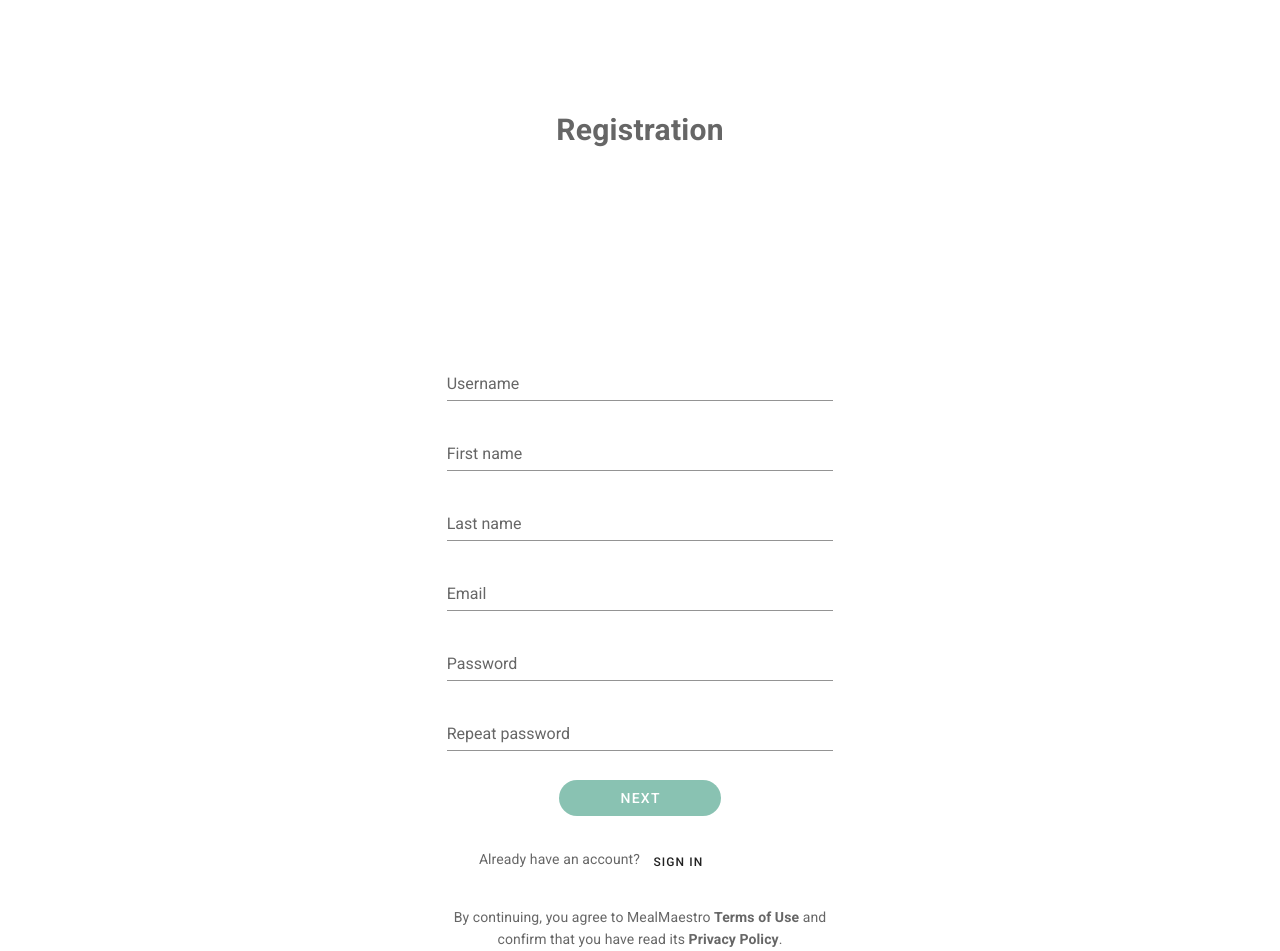
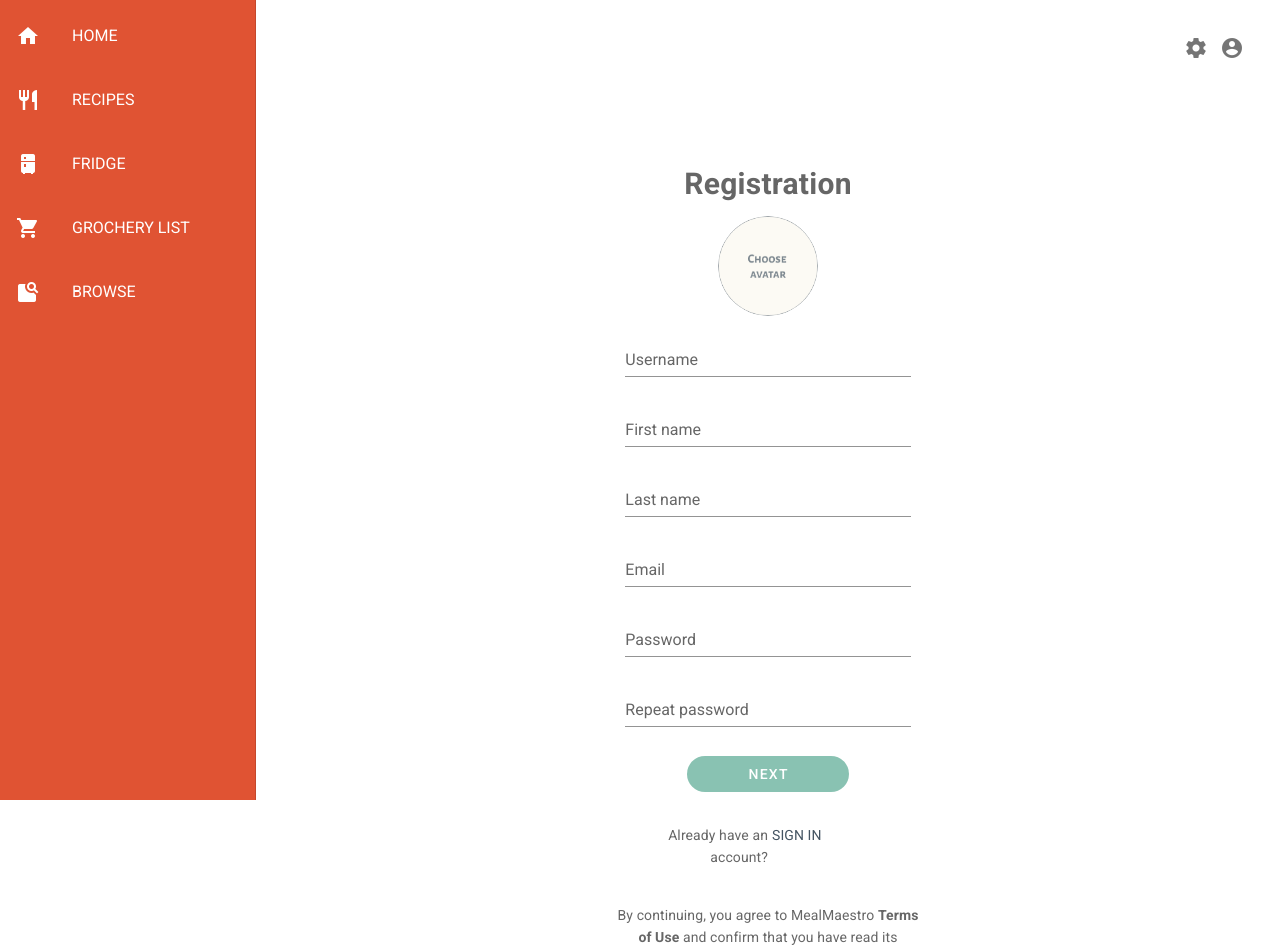
Before and after one commit to lucijaba7/MealMaestro-frontend, a Vue app: page /registration in a window 1280 px wide. Shown: the top 951 px of the page. Built offline with nearby package versions, Linux system fonts and the light colour scheme.

Commit message:
Popravak gridova

```diff
--- a/src/App.vue
+++ b/src/App.vue
@@ -4,6 +4,7 @@
 
     <v-main>
       <FloatingNav />
+
       <router-view></router-view>
     </v-main>
   </v-app>
@@ -12,6 +13,7 @@
 <script>
 import Sidebar from "@/components/Sidebar";
 import FloatingNav from "@/components/FloatingNav";
+import AvatarPopup from '@/components/AvatarPopup';
 
 export default {
   name: "App",
--- a/src/components/AvatarPicker.vue
+++ /dev/null
@@ -1,59 +0,0 @@
-<template>
-    <v-dialog :fullscreen="$vuetify.breakpoint.xs" width="500" transition="dialog-bottom-transition" v-model="show">
-        <v-card>
-            <v-toolbar dark color="primary">
-                <v-btn icon dark @click="show = false">
-                    <v-icon>close</v-icon>
-                </v-btn>
-                <v-toolbar-title>Select an Avatar</v-toolbar-title>
-                <v-spacer></v-spacer>
-            </v-toolbar>
-           <v-layout row wrap v-if="avatars">
-                <v-flex
-                    v-for="avatar in avatars"
-                    :key="avatar.id"
-                    xs4 sm3
-                    d-flex>
-                    <v-card tile flat class="d-flex">
-                        <v-card-text class="d-flex">
-                            <v-avatar
-                                size="96"
-                                @click="selectAvatar(avatar)"
-                                class="avatar-picker-avatar"
-                                :class="{ 'current': avatar.id === currentAvatar }">
-                                <img :src="'/avatars/' + (avatar.path)">
-                            </v-avatar>
-                        </v-card-text>
-                    </v-card>
-                </v-flex>
-            </v-layout>
-        </v-card>
-    </v-dialog>
-</template>
-
-<script>
-export default {
-    props: {
-        currentAvatar: {
-            type: String,
-            required: true
-        },
-        value: Boolean
-    },
-
-    async mounted () {
-            await this.$store.dispatch('fetchAvatars')
-    },
-
-    computed: {
-        show: {
-            get () {
-                return this.value
-            },
-            set (value) {
-                this.$emit('input', value)
-            }
-        }
-    }
-}
-</script>
--- /dev/null
+++ b/src/components/AvatarPopup.vue
@@ -0,0 +1,26 @@
+<template>
+
+    <v-dialog max-width="600px">
+                     <template v-slot:activator="{ on }">
+                        <v-btn icon x-small v-on="on" class="ma-10">
+                           <v-avatar size="100">
+                              <img src="../assets/choose-avatar.png" contain position alt="Avatar">
+                           </v-avatar>
+                        </v-btn>
+                     </template>
+                     <v-card class="text-center">
+                        <v-list-item-content class="justify-center">
+                           <div class="mx-auto text-center">
+                           </div>
+                        </v-list-item-content>
+                     </v-card>
+    </v-dialog>
+</template>
+
+<script>
+
+
+export default {
+
+}
+</script>
--- a/src/components/FloatingNav.vue
+++ b/src/components/FloatingNav.vue
@@ -11,13 +11,13 @@
   <!-- <v-app-bar dense dark floating collapse>
     <v-app-bar-nav-icon></v-app-bar-nav-icon> -->
   <span class="floating-nav float-right">
-    <!-- <v-btn icon>
+    <v-btn icon>
       <v-icon>mdi-cog</v-icon>
     </v-btn>
 
     <v-btn icon>
       <v-icon>mdi-account-circle</v-icon>
-    </v-btn> -->
+    </v-btn>
   </span>
   <!-- </v-app-bar> -->
 </template>
--- a/src/components/Sidebar.vue
+++ b/src/components/Sidebar.vue
@@ -1,6 +1,6 @@
 <template>
 <div>
-  <!-- <v-navigation-drawer class="secondary" app fixed permanent expand-on-hover>
+  <v-navigation-drawer class="secondary" app fixed permanent expand-on-hover>
     <v-list nav>
       <v-list-item
         class="navigation-items"
@@ -17,7 +17,7 @@
         }}</v-list-item-title>
       </v-list-item>
     </v-list>
-  </v-navigation-drawer> -->
+  </v-navigation-drawer>
 </div>
 </template>
 
--- a/src/views/Login.vue
+++ b/src/views/Login.vue
@@ -1,13 +1,13 @@
 <template>
 
          <v-container fluid fill-height justify-center>
-            <!-- <v-container align-center justify-center> -->
-               <v-flex xs12 sm6 md4>
+               <v-row justify="space-around">
+                  <v-col xs="12" sm="6" md="4"  >
                   <v-card class="elevation-0 ">
                      <v-card-text class="py-2">
                         <v-row justify="center" >
-                      <v-col cols="12" xs="4" md="8"  flat>
-                       <v-card
+                      <v-col xs="8" md="8" flat>
+                         <v-card
                         class="mx-auto"
                         flat
                         >
@@ -50,14 +50,18 @@
                      </v-layout>
                      </v-card-text>
                   </v-card>
-               </v-flex>
+                  </v-col>
+               </v-row>
             </v-container>
 
 </template>
 
 <script>
+// import AvatarPopup from '../components/AvatarPopup.vue'
+
 export default {
    name: 'Login',
+
    props: {
       source: String,
    },
--- a/src/views/Registration.vue
+++ b/src/views/Registration.vue
@@ -1,7 +1,7 @@
 <template>
          <v-container fluid fill-height justify-center>
-            <!-- <v-container align-center justify-center> -->
-               <v-flex xs12 sm6 md4>
+            <v-row justify="space-around" >
+               <v-col xs="12" sm="6" md="4">
                   <v-card class="elevation-0 ">
                      <v-card-text class="py-2">
                          <v-row justify="center" >
@@ -9,68 +9,40 @@
                           <h2 class="justify-center">Registration</h2 >
                         </v-card-title>
                          </v-row>
-                    <v-row justify="center">
-                    <v-col  cols="12" xs="4" sm="4" md="4"  flat>
-                         <v-card
-                        class="mx-auto"
-                        flat
-                        >
-                    <v-card-actions xs3 md4 class="justify-center">
-                        <div class="text-center pb-4">
-                          <!-- <v-btn  rounded class="px-15 py-3 mt-5 " to="/"> -->
-                            <v-img src="../assets/choose-avatar.png">
-
-                            </v-img>
-                          <!-- </v-btn> -->
-                        </div>
-                     </v-card-actions>
-                    <!-- <div class="text-center pb-4">
-                    <v-btn  absolut depressed color="px-15 transparent align-center ma-10">
-                      <v-img  class="mb-3"
-                        src="../assets/choose-avatar.png"
-
-                        />
-                    </v-btn>
-                    </div> -->
-                      </v-card >
-                       <!-- <v-flex class="mb-4"> -->
-                        <!-- <v-avatar size="96" class="mr-4">
-                            <img :src="'/avatars/avatar_' + (form.avatar.toLowerCase()) + '.png'" alt="Avatar">
-                        </v-avatar>
-                        <v-btn @click="openAvatarPicker">Change Avatar</v-btn> -->
-                    <!-- </v-flex>                      -->
-                    </v-col>
-                  </v-row>
-                         <v-form>
+                    <v-row  xs="12" md="8" class="mb-4" justify="center" >
+                       <AvatarPopup />
+                     </v-row>
+                          <v-form>
                           <v-text-field
-                              name="login"
                               label="Username"
+                              v-model="userName"
                               type="text"
+                              :rules="inputRules"
                            ></v-text-field>
                            <v-text-field
-                              name="login"
+                              v-model="firstName"
                               label="First name"
                               type="text"
                            ></v-text-field>
                            <v-text-field
-                              name="login"
+                              v-model="lastName"
                               label="Last name"
                               type="text"
                            ></v-text-field>
                            <v-text-field
-                              name="login"
+                              v-model="email"
                               label="Email"
                               type="text"
                            ></v-text-field>
                            <v-text-field
                               id="password"
-                              name="password"
+                              v-model="password"
                               label="Password"
                               type="password"
                            ></v-text-field>
                             <v-text-field
                               id="repPassword"
-                              name="repeatPassword"
+                              v-model="repeatPassword"
                               label="Repeat password"
                               type="password"
                            ></v-text-field>
@@ -80,40 +52,54 @@
                           <v-btn  rounded class="px-15 primary elevation-0" to="/">Next</v-btn>
                         </div>
                      </v-card-actions>
-                     <v-layout row justify-center>
-                     <v-flex xs6 md6 justify-center class="text-right ">
+                     <v-row justify-center>
+
+                     <v-flex md6 justify-center class="text-right ">
                        <p class="pt-5 ">Already have an account?</p>
                      </v-flex>
-                     <v-flex xs4 md6 class="pt-5 white text-left ">
-                       <v-btn small depressed color="transparent" class="white text-left "  to="/login">Sign in</v-btn>
+                     <v-flex md6 class="pt-5 text-left ">
+                       <a href="/login" style="text-decoration: none" class="pl-1 primaryText--text text-left"> SIGN IN </a>
                      </v-flex>
                      <v-flex xs12 md12 justify-center class="text-center ">
                        <p class="pt-5 text-center ">By continuing, you agree to MealMaestro <strong>Terms of Use</strong> and confirm that you have read its <strong>Privacy Policy</strong>.</p>
                      </v-flex>
-                     </v-layout>
+                     </v-row>
                      </v-card-text>
                   </v-card>
-               </v-flex>
+               </v-col>
+            </v-row>
             </v-container>
 </template>
 
 <script>
-import AvatarPicker from '../components/AvatarPicker.vue'
+
+import AvatarPopup from '@/components/AvatarPopup';
 
 export default {
    name: 'Login',
-//    components: { AvatarPicker },
+   components: { AvatarPopup },
+   data() {
+      return {
+         userName: '',
+         firstName: '',
+         lastName: '',
+         email: '',
+         password: '',
+         repeatPassword: '',
+         inputRules: [
+            v => v.length >= 5 || 'Minimum length is 5 characters'
+         ]
+      }
+   },
    props: {
       source: String,
    },
-//    methods: {
-//             openAvatarPicker () {
-//                 this.showAvatarPicker = true
-//             },
-//             selectAvatar (avatar) {
-//                 this.form.avatar = avatar
-//             }
-//         }
+   methods: {
+      clickmethod() {
+
+      }
+
+        }
 };
 
 </script>
```
